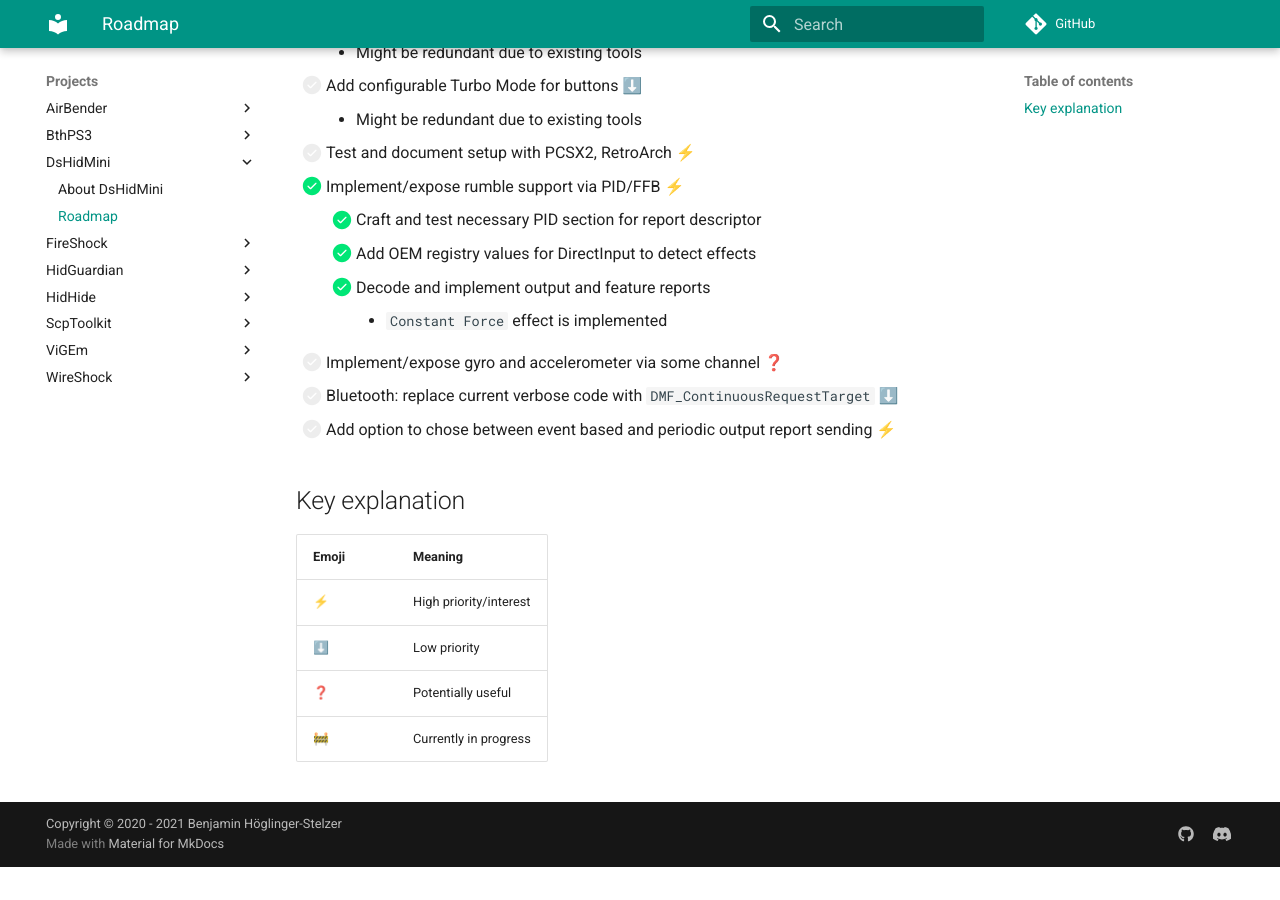
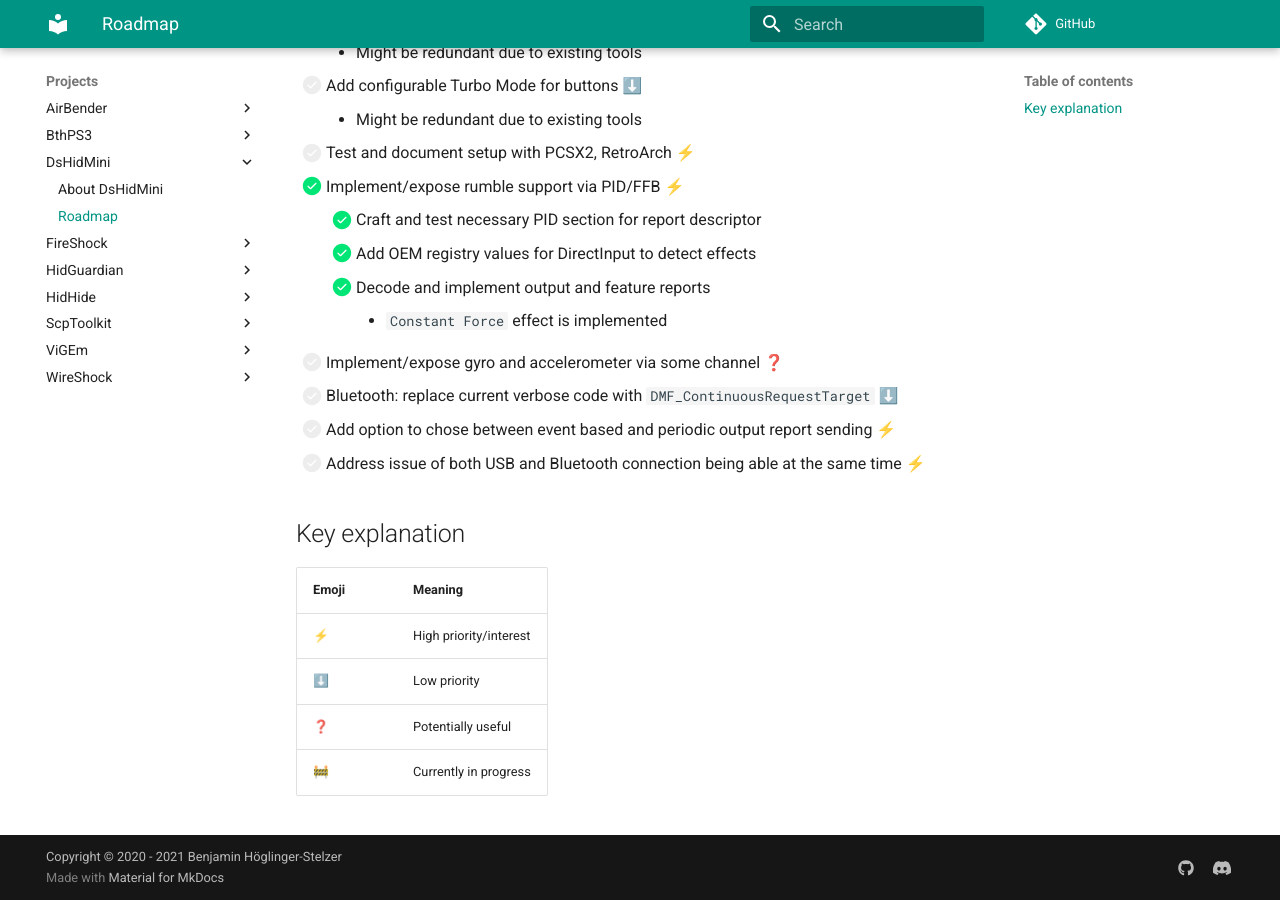
Before and after one commit to nefarius/ViGEm.github.io, an MkDocs documentation site: the page built from docs/projects/DsHidMini/Roadmap.md, in a window 1280 px wide and 900 px high, scrolled down 692 px. Built offline with MkDocs 1.6.1 and Material for MkDocs 9.7.7, drawn with Linux system fonts in a browser that asks for light colours; comment, search, counter and statistics services are not loaded; before the commit the page ends 1559 px from its top, so only the background shows below that.

Commit message:
Updated Roadmap

```diff
--- a/docs/projects/DsHidMini/Roadmap.md
+++ b/docs/projects/DsHidMini/Roadmap.md
@@ -27,6 +27,7 @@
 - [ ] Implement/expose gyro and accelerometer via some channel ❓
 - [ ] Bluetooth: replace current verbose code with `DMF_ContinuousRequestTarget` ⬇️
 - [ ] Add option to chose between event based and periodic output report sending ⚡
+- [ ] Address issue of both USB and Bluetooth connection being able at the same time ⚡
 
 ## Key explanation
 
```
